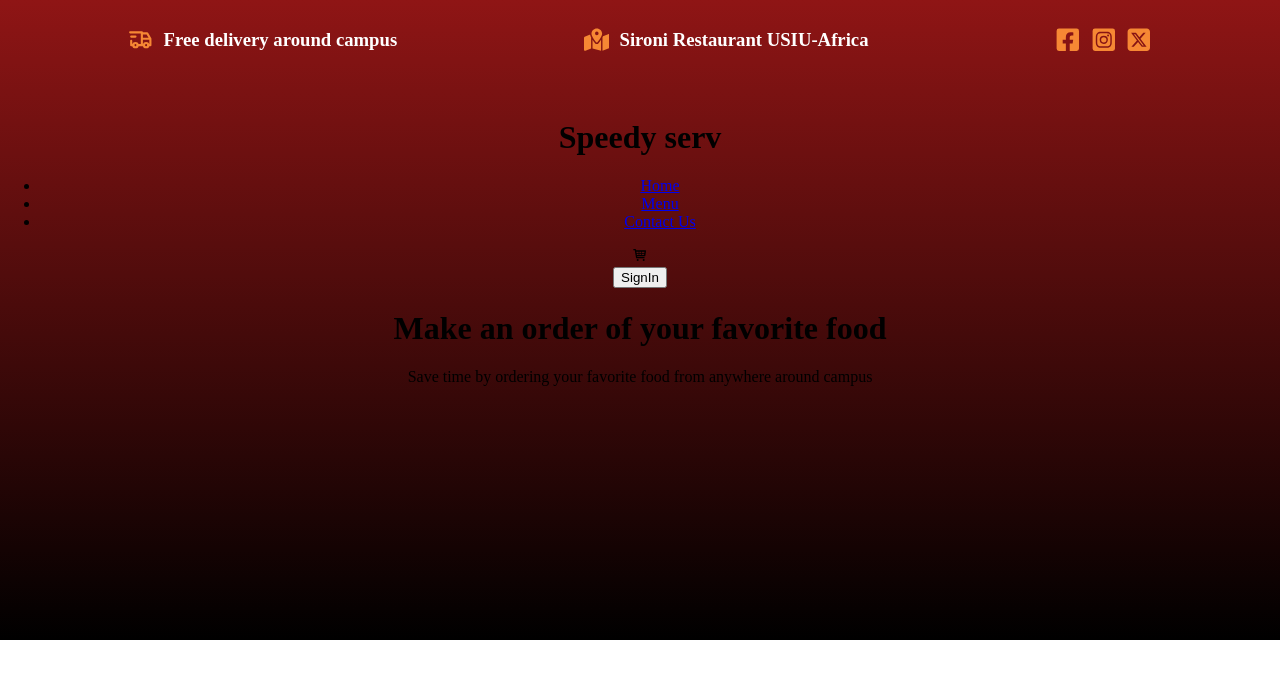
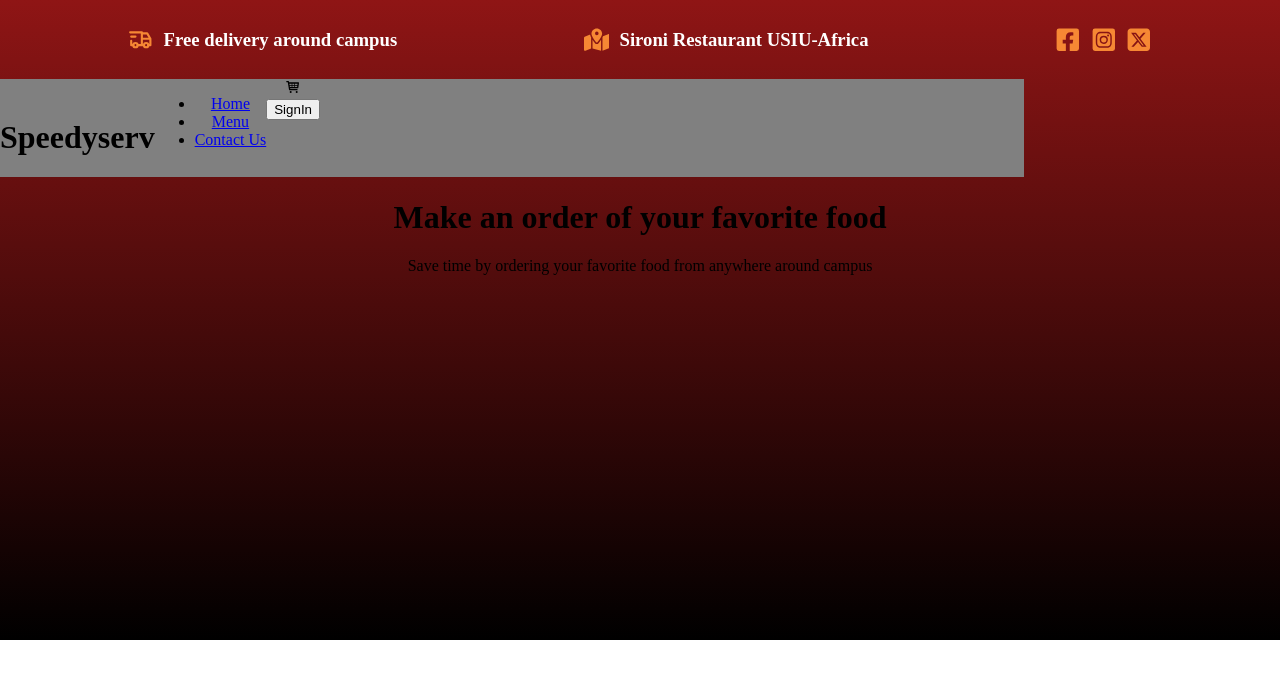
Before and after one commit to githinjiEssy/meal-ordering-system, a React (Create React App) app in the folder client/: page / in a window 1280 px wide. Shown: the top 678 px of the page. Built offline with nearby package versions, Linux system fonts and the light colour scheme; a web font is replaced by a local one.

Commit message:
header navbar

```diff
--- a/client/src/Componets/Home page/Header.css
+++ b/client/src/Componets/Home page/Header.css
@@ -35,3 +35,9 @@ body {
     font-size: 1.6rem;
     color: var(--bg-color-1);
 }
+
+.header_navbar {
+    background: grey;
+    width: 80%;
+    display: flex;
+}
--- a/client/src/Componets/Home page/Header.jsx
+++ b/client/src/Componets/Home page/Header.jsx
@@ -31,8 +31,8 @@ function Header() {
 
         <div className="header_navbar">
             <div className="logo">
-                <img src="" alt="" />
-                <h1>Speedy <span className='logo_span'>serv</span></h1>
+                <img src="././././" alt="" />
+                <h1>Speedy<span className='logo_span'>serv</span></h1>
             </div>
 
             <div className="nav_links">
```
Also changed, not shown: client/public/images/logo.png (added).
